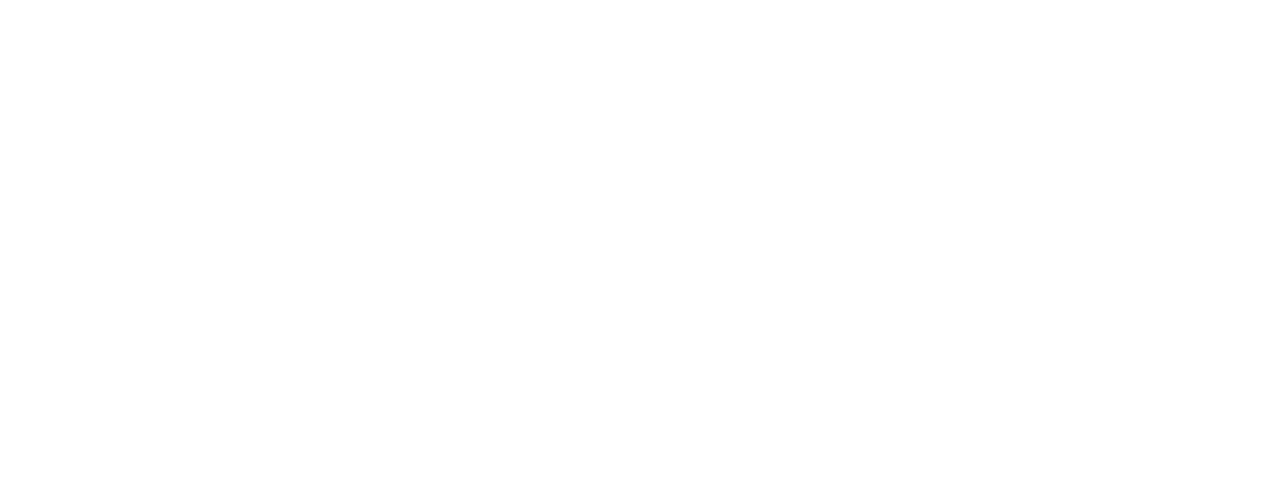
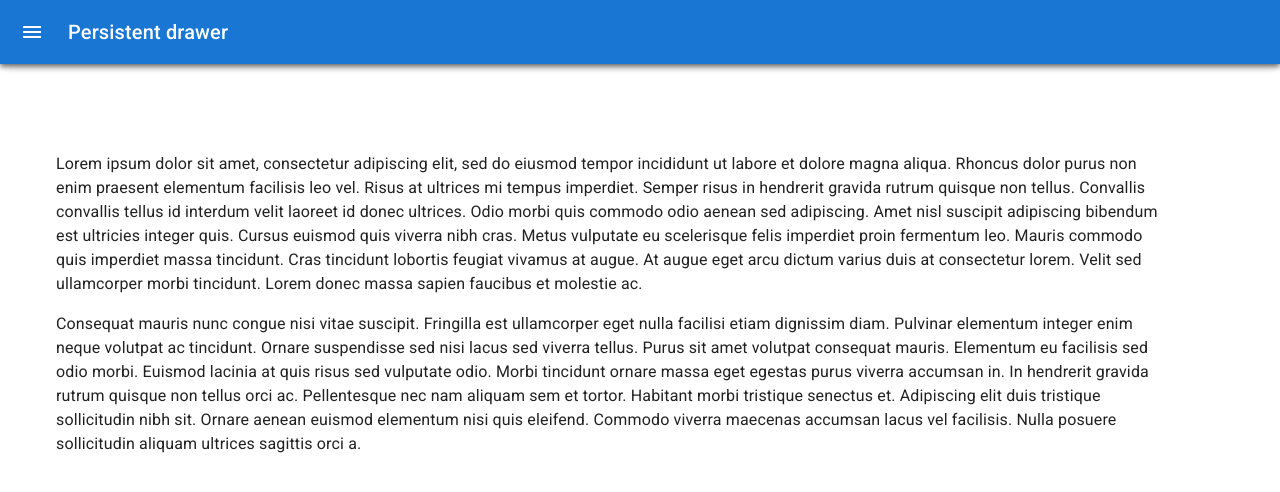
Before and after one commit to BijianWu/react-material-ui-playground, a React (Create React App) app: page /folable-nav in a window 1280 px wide. Before the commit this address had no page. Shown: the top 492 px of the page. Built offline with nearby package versions, Linux system fonts and the light colour scheme.

Commit message:
add in foldableNav

```diff
--- a/src/App.js
+++ b/src/App.js
@@ -18,6 +18,7 @@
 import CustomSlider from "./pages/CustomSlider.js";
 import CustomTextField from "./pages/CustomTextField.js";
 import CustomTable from "./pages/CustomTable.js";
+import FoldableNav from "./pages/FoldableNav.js";
 
 export default function App(){
 
@@ -38,6 +39,7 @@
                 <Route path="custom-slider" element={<CustomSlider />} />
                 <Route path="custom-text-field" element={<CustomTextField />} />
                 <Route path="custom-table" element={<CustomTable />} />
+                <Route path="folable-nav" element={<FoldableNav />} />
             </Route>
         </Routes>
          {/* <SelectElement />
--- /dev/null
+++ b/src/pages/FoldableNav.js
@@ -0,0 +1,177 @@
+import * as React from 'react';
+import { styled, useTheme } from '@mui/material/styles';
+import Box from '@mui/material/Box';
+import Drawer from '@mui/material/Drawer';
+import CssBaseline from '@mui/material/CssBaseline';
+import MuiAppBar from '@mui/material/AppBar';
+import Toolbar from '@mui/material/Toolbar';
+import List from '@mui/material/List';
+import Typography from '@mui/material/Typography';
+import Divider from '@mui/material/Divider';
+import IconButton from '@mui/material/IconButton';
+import MenuIcon from '@mui/icons-material/Menu';
+import ChevronLeftIcon from '@mui/icons-material/ChevronLeft';
+import ChevronRightIcon from '@mui/icons-material/ChevronRight';
+import ListItem from '@mui/material/ListItem';
+import ListItemButton from '@mui/material/ListItemButton';
+import ListItemIcon from '@mui/material/ListItemIcon';
+import ListItemText from '@mui/material/ListItemText';
+import InboxIcon from '@mui/icons-material/MoveToInbox';
+import MailIcon from '@mui/icons-material/Mail';
+
+const drawerWidth = 240;
+
+const Main = styled('main', { shouldForwardProp: (prop) => prop !== 'open' })(
+  ({ theme, open }) => ({
+    flexGrow: 1,
+    padding: theme.spacing(3),
+    transition: theme.transitions.create('margin', {
+      easing: theme.transitions.easing.sharp,
+      duration: theme.transitions.duration.leavingScreen,
+    }),
+    marginLeft: `-${drawerWidth}px`,
+    ...(open && {
+      transition: theme.transitions.create('margin', {
+        easing: theme.transitions.easing.easeOut,
+        duration: theme.transitions.duration.enteringScreen,
+      }),
+      marginLeft: 0,
+    }),
+  }),
+);
+
+const AppBar = styled(MuiAppBar, {
+  shouldForwardProp: (prop) => prop !== 'open',
+})(({ theme, open }) => ({
+  transition: theme.transitions.create(['margin', 'width'], {
+    easing: theme.transitions.easing.sharp,
+    duration: theme.transitions.duration.leavingScreen,
+  }),
+  ...(open && {
+    width: `calc(100% - ${drawerWidth}px)`,
+    marginLeft: `${drawerWidth}px`,
+    transition: theme.transitions.create(['margin', 'width'], {
+      easing: theme.transitions.easing.easeOut,
+      duration: theme.transitions.duration.enteringScreen,
+    }),
+  }),
+}));
+
+const DrawerHeader = styled('div')(({ theme }) => ({
+  display: 'flex',
+  alignItems: 'center',
+  padding: theme.spacing(0, 1),
+  // necessary for content to be below app bar
+  ...theme.mixins.toolbar,
+  justifyContent: 'flex-end',
+}));
+
+export default function FoldableNav() {
+  const theme = useTheme();
+  const [open, setOpen] = React.useState(false);
+
+  const handleDrawerOpen = () => {
+    setOpen(true);
+  };
+
+  const handleDrawerClose = () => {
+    setOpen(false);
+  };
+
+  return (
+    <Box sx={{ display: 'flex' }}>
+      <CssBaseline />
+      <AppBar position="fixed" open={open}>
+        <Toolbar>
+          <IconButton
+            color="inherit"
+            aria-label="open drawer"
+            onClick={handleDrawerOpen}
+            edge="start"
+            sx={{ mr: 2, ...(open && { display: 'none' }) }}
+          >
+            <MenuIcon />
+          </IconButton>
+          <Typography variant="h6" noWrap component="div">
+            Persistent drawer
+          </Typography>
+        </Toolbar>
+      </AppBar>
+      <Drawer
+        sx={{
+          width: drawerWidth,
+          flexShrink: 0,
+          '& .MuiDrawer-paper': {
+            width: drawerWidth,
+            boxSizing: 'border-box',
+          },
+        }}
+        variant="persistent"
+        anchor="left"
+        open={open}
+      >
+        <DrawerHeader>
+          <IconButton onClick={handleDrawerClose}>
+            {theme.direction === 'ltr' ? <ChevronLeftIcon /> : <ChevronRightIcon />}
+          </IconButton>
+        </DrawerHeader>
+        <Divider />
+        <List>
+          {['Inbox', 'Starred', 'Send email', 'Drafts'].map((text, index) => (
+            <ListItem key={text} disablePadding>
+              <ListItemButton>
+                <ListItemIcon>
+                  {index % 2 === 0 ? <InboxIcon /> : <MailIcon />}
+                </ListItemIcon>
+                <ListItemText primary={text} />
+              </ListItemButton>
+            </ListItem>
+          ))}
+        </List>
+        <Divider />
+        <List>
+          {['All mail', 'Trash', 'Spam'].map((text, index) => (
+            <ListItem key={text} disablePadding>
+              <ListItemButton>
+                <ListItemIcon>
+                  {index % 2 === 0 ? <InboxIcon /> : <MailIcon />}
+                </ListItemIcon>
+                <ListItemText primary={text} />
+              </ListItemButton>
+            </ListItem>
+          ))}
+        </List>
+      </Drawer>
+      <Main open={open}>
+        <DrawerHeader />
+        <Typography paragraph>
+          Lorem ipsum dolor sit amet, consectetur adipiscing elit, sed do eiusmod
+          tempor incididunt ut labore et dolore magna aliqua. Rhoncus dolor purus non
+          enim praesent elementum facilisis leo vel. Risus at ultrices mi tempus
+          imperdiet. Semper risus in hendrerit gravida rutrum quisque non tellus.
+          Convallis convallis tellus id interdum velit laoreet id donec ultrices.
+          Odio morbi quis commodo odio aenean sed adipiscing. Amet nisl suscipit
+          adipiscing bibendum est ultricies integer quis. Cursus euismod quis viverra
+          nibh cras. Metus vulputate eu scelerisque felis imperdiet proin fermentum
+          leo. Mauris commodo quis imperdiet massa tincidunt. Cras tincidunt lobortis
+          feugiat vivamus at augue. At augue eget arcu dictum varius duis at
+          consectetur lorem. Velit sed ullamcorper morbi tincidunt. Lorem donec massa
+          sapien faucibus et molestie ac.
+        </Typography>
+        <Typography paragraph>
+          Consequat mauris nunc congue nisi vitae suscipit. Fringilla est ullamcorper
+          eget nulla facilisi etiam dignissim diam. Pulvinar elementum integer enim
+          neque volutpat ac tincidunt. Ornare suspendisse sed nisi lacus sed viverra
+          tellus. Purus sit amet volutpat consequat mauris. Elementum eu facilisis
+          sed odio morbi. Euismod lacinia at quis risus sed vulputate odio. Morbi
+          tincidunt ornare massa eget egestas purus viverra accumsan in. In hendrerit
+          gravida rutrum quisque non tellus orci ac. Pellentesque nec nam aliquam sem
+          et tortor. Habitant morbi tristique senectus et. Adipiscing elit duis
+          tristique sollicitudin nibh sit. Ornare aenean euismod elementum nisi quis
+          eleifend. Commodo viverra maecenas accumsan lacus vel facilisis. Nulla
+          posuere sollicitudin aliquam ultrices sagittis orci a.
+        </Typography>
+      </Main>
+    </Box>
+  );
+}
```
